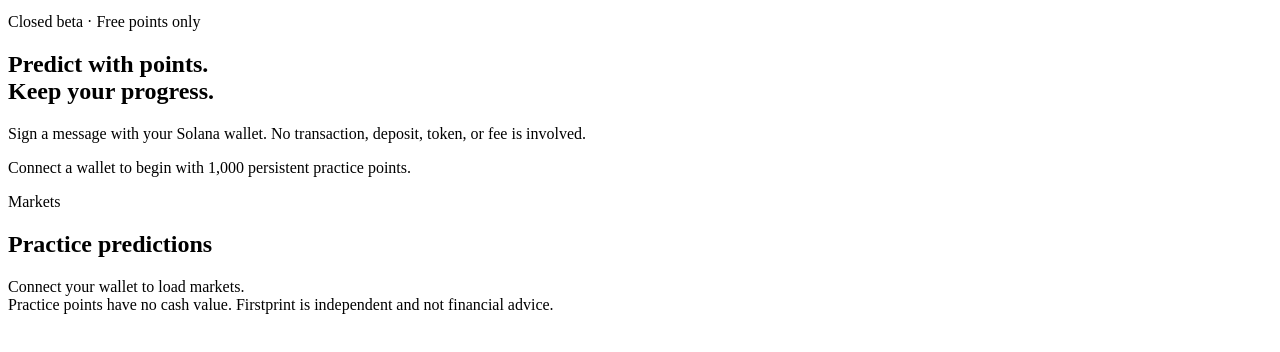
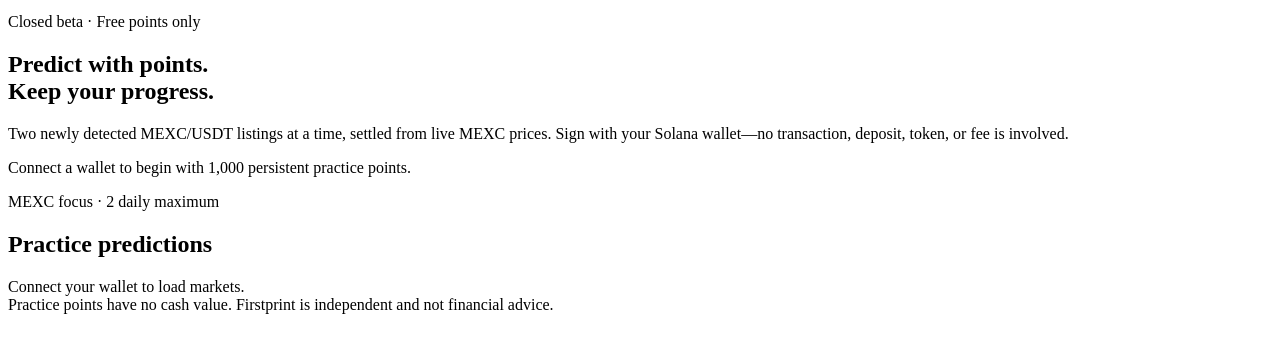
Before and after one commit to alexmetav/FirstPrint, a website with bundled scripts: page beta/index.html in a window 1280 px wide. Shown: the part 32-384 px from the top of the page. Built offline with nearby package versions, Linux system fonts and the light colour scheme; a script that the page names is missing.

Commit message:
Add focused MEXC daily beta markets

```diff
--- a/beta/index.html
+++ b/beta/index.html
@@ -16,11 +16,11 @@
       <section class="hero">
         <p class="eyebrow">Closed beta · Free points only</p>
         <h1>Predict with points.<br />Keep your progress.</h1>
-        <p>Sign a message with your Solana wallet. No transaction, deposit, token, or fee is involved.</p>
+        <p>Two newly detected MEXC/USDT listings at a time, settled from live MEXC prices. Sign with your Solana wallet—no transaction, deposit, token, or fee is involved.</p>
       </section>
       <div id="notice" class="notice">Connect a wallet to begin with 1,000 persistent practice points.</div>
       <section id="account" class="account" hidden></section>
-      <section><div class="section-head"><div><p class="eyebrow">Markets</p><h2>Practice predictions</h2></div><button id="refresh" class="button" hidden>Refresh</button></div><div id="markets" class="markets"><div class="empty">Connect your wallet to load markets.</div></div></section>
+      <section><div class="section-head"><div><p class="eyebrow">MEXC focus · 2 daily maximum</p><h2>Practice predictions</h2></div><button id="refresh" class="button" hidden>Refresh</button></div><div id="markets" class="markets"><div class="empty">Connect your wallet to load markets.</div></div></section>
       <section id="history-section" hidden><div class="section-head"><div><p class="eyebrow">Portfolio</p><h2>Your predictions</h2></div></div><div id="history" class="panel"></div></section>
       <section id="leaderboard-section" hidden><div class="section-head"><div><p class="eyebrow">Community</p><h2>Leaderboard</h2></div></div><div id="leaderboard" class="panel"></div></section>
     </main>
```
